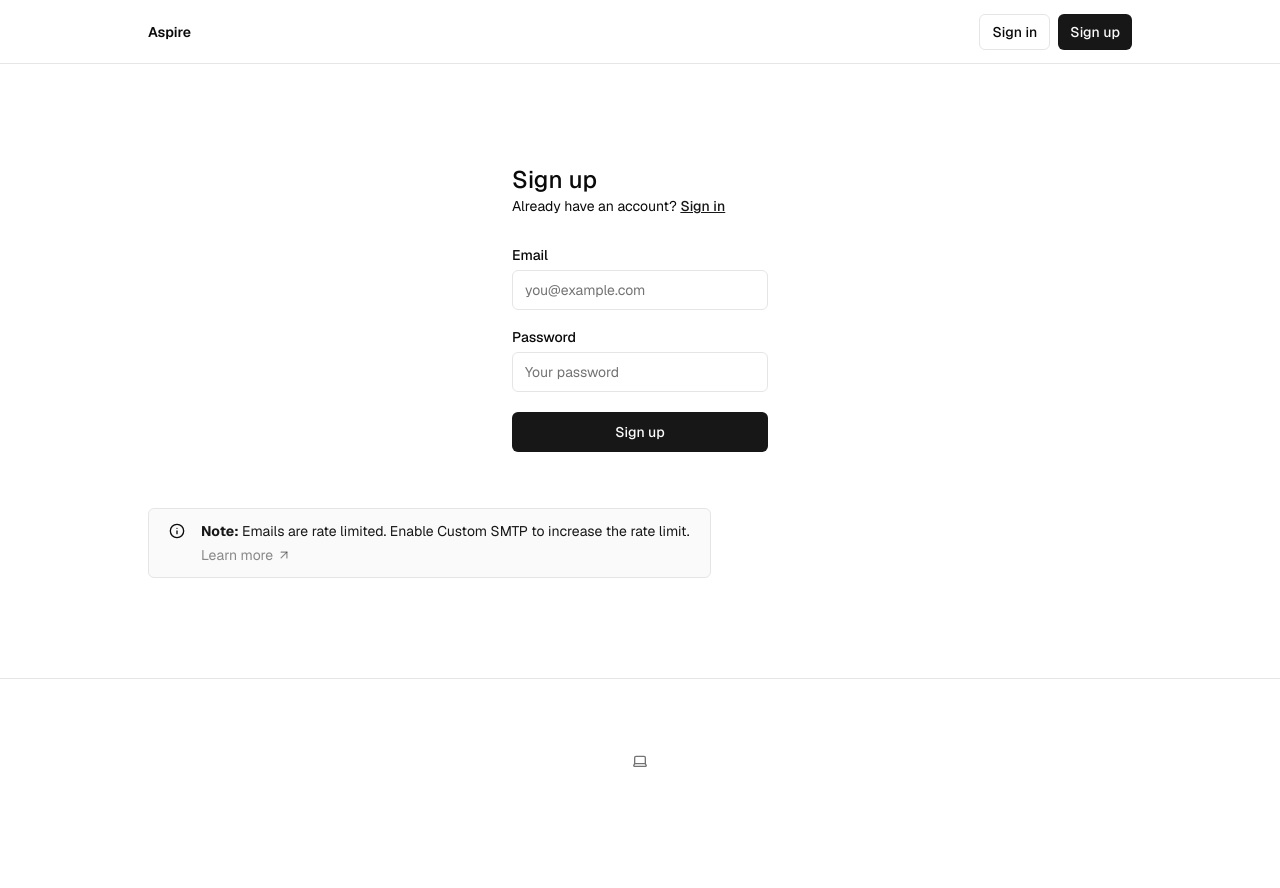
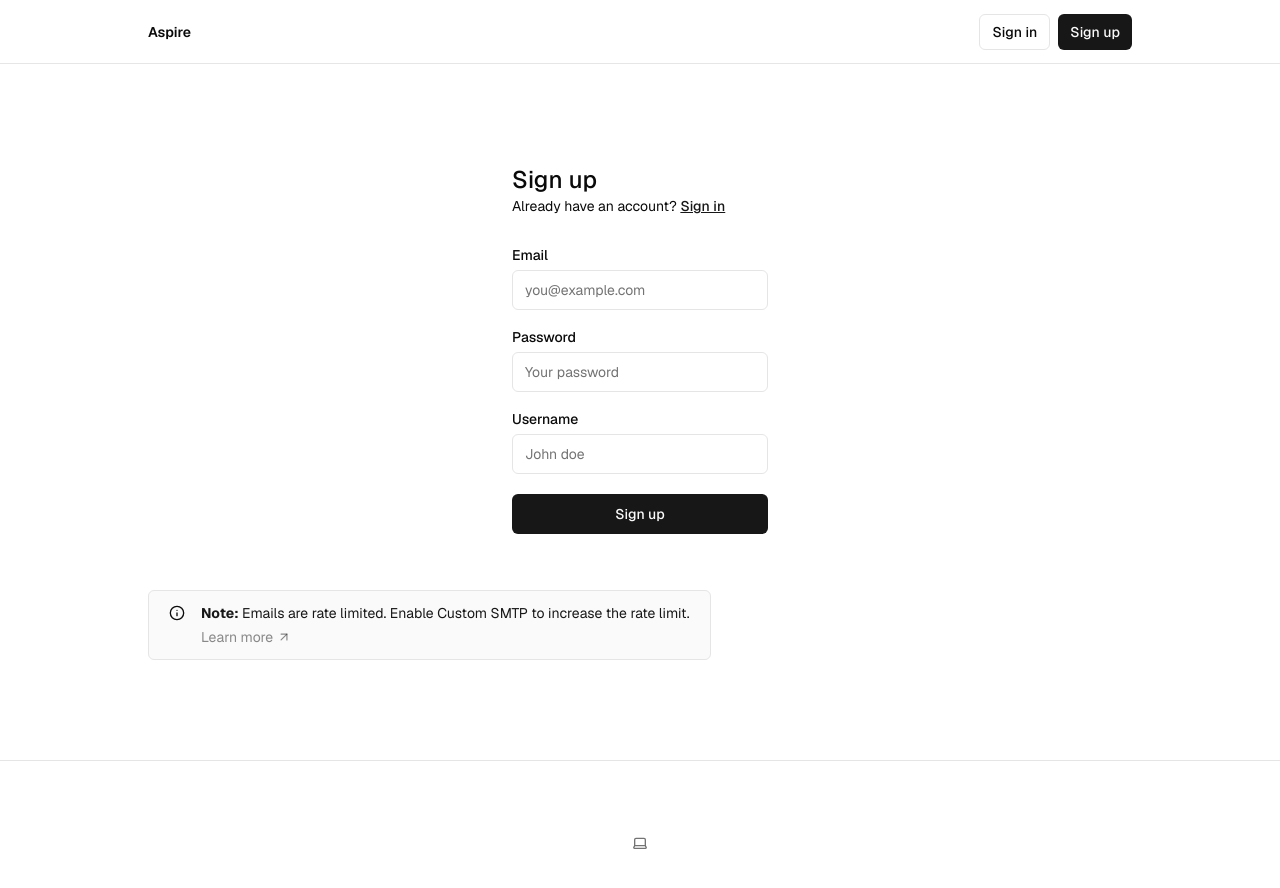
Before and after one commit to kilian-nagel/aspire, a Next.js app: page /sign-up in a window 1280 px wide. Shown: the top 888 px of the page. Before the commit the page ends 843 px from the top, so only its background shows below. Built offline with nearby package versions, Linux system fonts and the light colour scheme; no server answers.

Commit message:
Feat: création de l'user dans la bd quand il s'inscrit + ajout du champs username à l'inscription

```diff
--- a/app/(auth-pages)/sign-up/page.tsx
+++ b/app/(auth-pages)/sign-up/page.tsx
@@ -31,6 +31,7 @@ export default async function Signup(props: {
         <div className="flex flex-col gap-2 [&>input]:mb-3 mt-8">
           <Label htmlFor="email">Email</Label>
           <Input name="email" placeholder="you@example.com" required />
+
           <Label htmlFor="password">Password</Label>
           <Input
             type="password"
@@ -39,6 +40,16 @@ export default async function Signup(props: {
             minLength={6}
             required
           />
+
+          <Label htmlFor="username">Username</Label>
+          <Input
+            type="text"
+            name="username"
+            placeholder="John doe"
+            minLength={3}
+            required
+          />
+
           <SubmitButton formAction={signUpAction} pendingText="Signing up...">
             Sign up
           </SubmitButton>
--- a/app/actions.ts
+++ b/app/actions.ts
@@ -4,10 +4,12 @@ import { encodedRedirect } from "@/utils/utils";
 import { createClient } from "@/utils/supabase/server";
 import { headers } from "next/headers";
 import { redirect } from "next/navigation";
+import { createUser } from "@/models/users/users.service";
 
 export const signUpAction = async (formData: FormData) => {
   const email = formData.get("email")?.toString();
   const password = formData.get("password")?.toString();
+  const username = formData.get("username")?.toString();
   const supabase = await createClient();
   const origin = (await headers()).get("origin");
 
@@ -19,13 +21,28 @@ export const signUpAction = async (formData: FormData) => {
     );
   }
 
-  const { error } = await supabase.auth.signUp({
+  const { data, error } = await supabase.auth.signUp({
     email,
     password,
     options: {
       emailRedirectTo: `${origin}/auth/callback`,
     },
   });
+
+  // On crée l'utilisateur dans la BD.
+  if(data?.user?.id && username){
+      try {
+        createUser({id:data?.user?.id, email:email, username:username});
+      } catch (err){
+          if(err instanceof Error){
+            return encodedRedirect("error", "/sign-up", err.message);
+          } else {
+            return encodedRedirect("error", "/sign-up", "Erreur lors de la créatio de l'utilisateur");
+          }
+      }
+  } else {
+    return encodedRedirect("error", "/sign-up", "Erreur lors de la créatio de l'utilisateur");
+  }
 
   if (error) {
     console.error(error.code + " " + error.message);
@@ -44,7 +61,7 @@ export const signInAction = async (formData: FormData) => {
   const password = formData.get("password") as string;
   const supabase = await createClient();
 
-  const { error } = await supabase.auth.signInWithPassword({
+  let { error } = await supabase.auth.signInWithPassword({
     email,
     password,
   });
```
